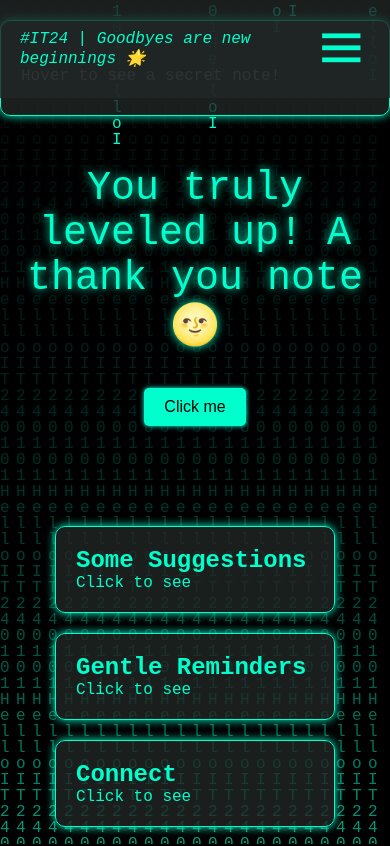
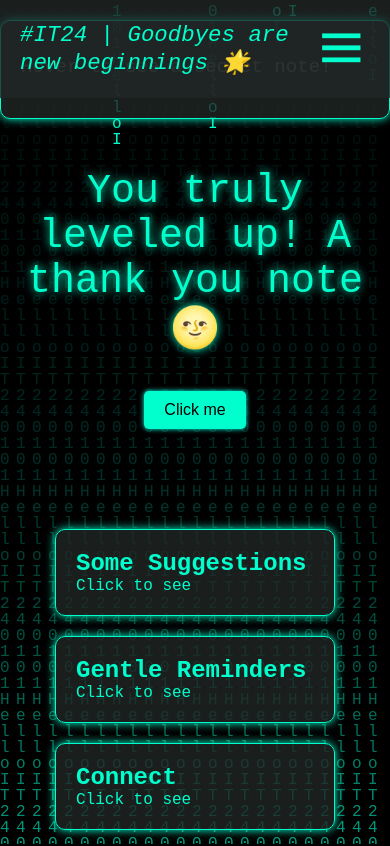
Before and after one commit to MominaButt24/IT24-Goodbye, a plain HTML site: page index.html in a window 390 px wide. Shown: the top 846 px of the page. Drawn offline with nearby package versions, Linux system fonts and the light colour scheme.

Commit message:
Update style.css

```diff
--- a/style.css
+++ b/style.css
@@ -60,33 +60,6 @@ body {
   color: #fff;
 }
 
-/* Hover Section */
-/* .hover-section {
-  margin-top: 100px;
-  text-align: center;
-  padding: 50px 20px;
-}
-
-.hover-button {
-  padding: 10px 20px;
-  font-size: 1rem;
-  cursor: pointer;
-  background-color: #00ffcc;
-  border: none;
-  border-radius: 5px;
-  transition: background-color 0.3s;
-}
-
-.hover-button:hover + .secret-message {
-  display: block;
-}
-
-.secret-message {
-  display: none;
-  margin-top: 20px;
-  color: #39ff14;
-  font-style: italic;
-} */
 
 .note-card {
   border: 1px solid #00ffcc;
@@ -298,8 +271,13 @@ body {
       margin: 3rem 0;
       color: white;
   }
+  .note-text{
+  margin-top: 15px;
+  margin-bottom: 20px;
+  font-size: 1.2rem;
+}
   .tagline {
-    font-size: 1rem;
+    font-size: 1.4rem;
     font-style: italic;
   }
   .social-icons a{
```
